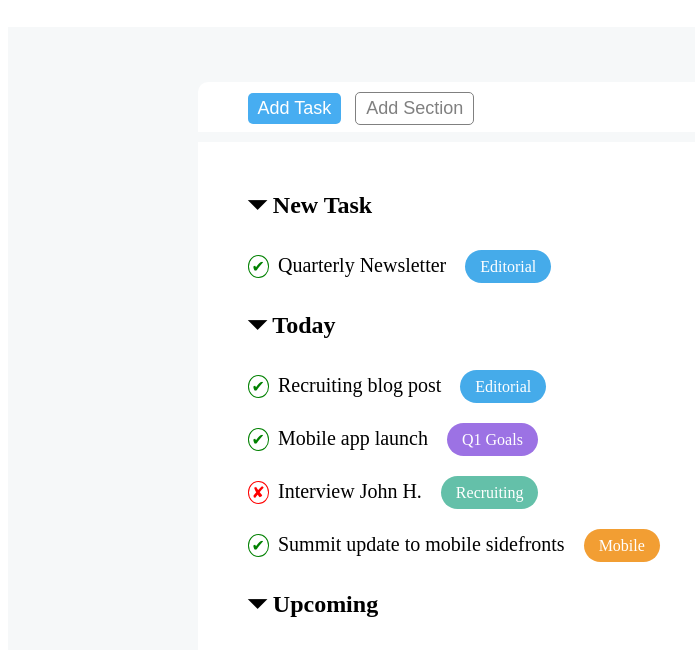
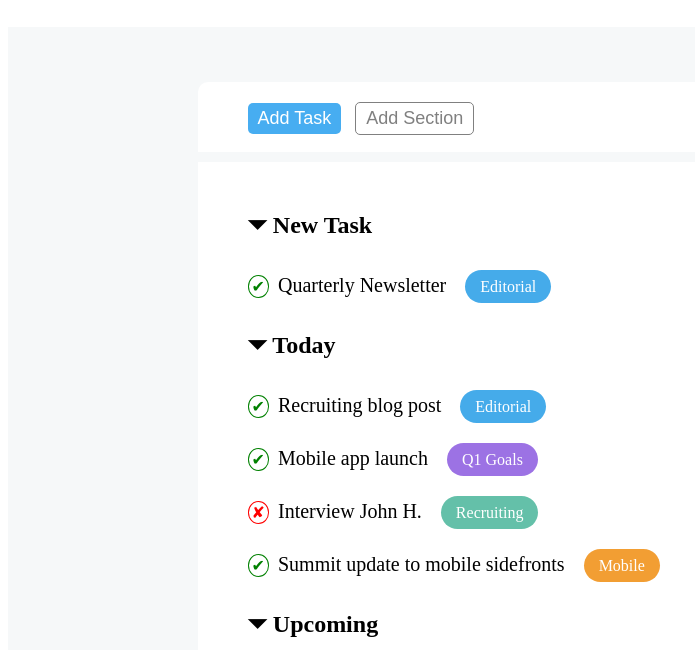
Before and after one commit to SimonCook99/html-css-toboolist, a plain HTML site: page index.html in a window 1280 px wide. Shown: the part 61-711 px from the top of the page, without its empty margins (0-695 px from the left). Drawn offline with Linux system fonts and the light colour scheme.

Commit message:
Piccoli ritocchi finali

```diff
--- a/style.css
+++ b/style.css
@@ -31,7 +31,7 @@ main div{
 
 /*Caratteristiche comune dei bottoni */
 button{
-    margin: 10px 5px 10px 50px;
+    margin: 20px 5px 10px 50px;
     padding: 5px 10px;
     border-radius: 5px;
     font-size: 18px;
@@ -39,7 +39,7 @@ button{
 }
 
 .task-buttons-container{
-    height: 5%;
+    height: 7%;
     border-top-left-radius: 10px;
     border-top-right-radius: 10px;
 }
```
